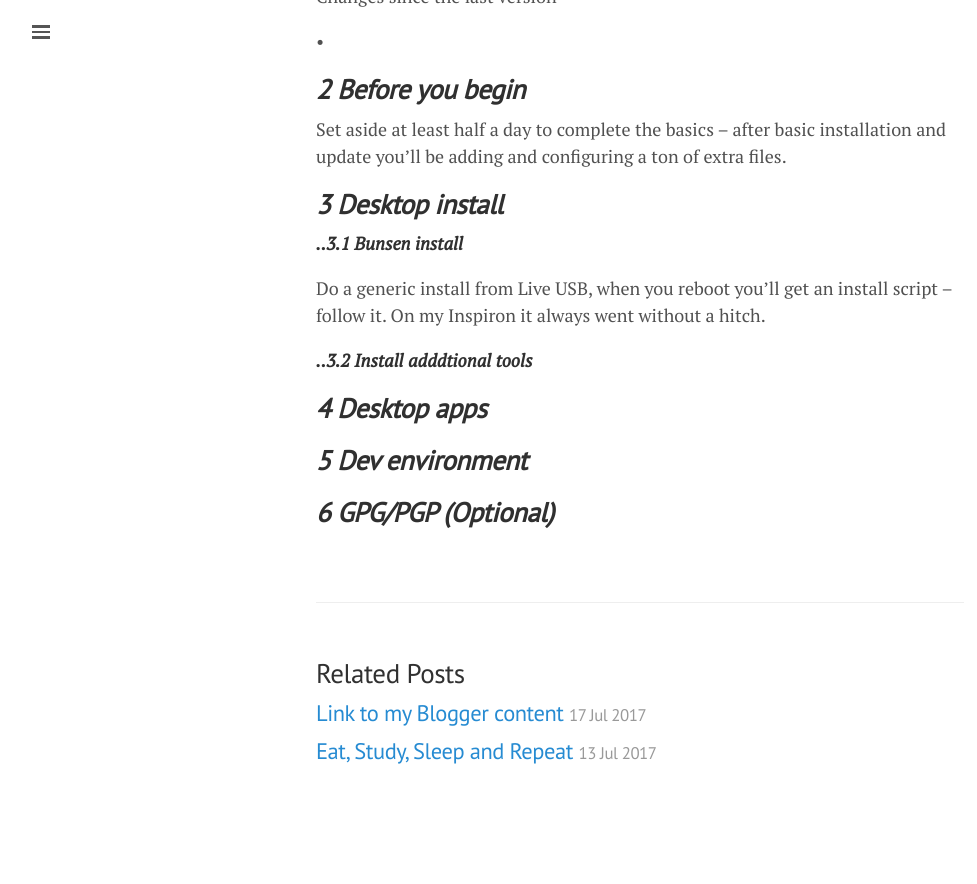
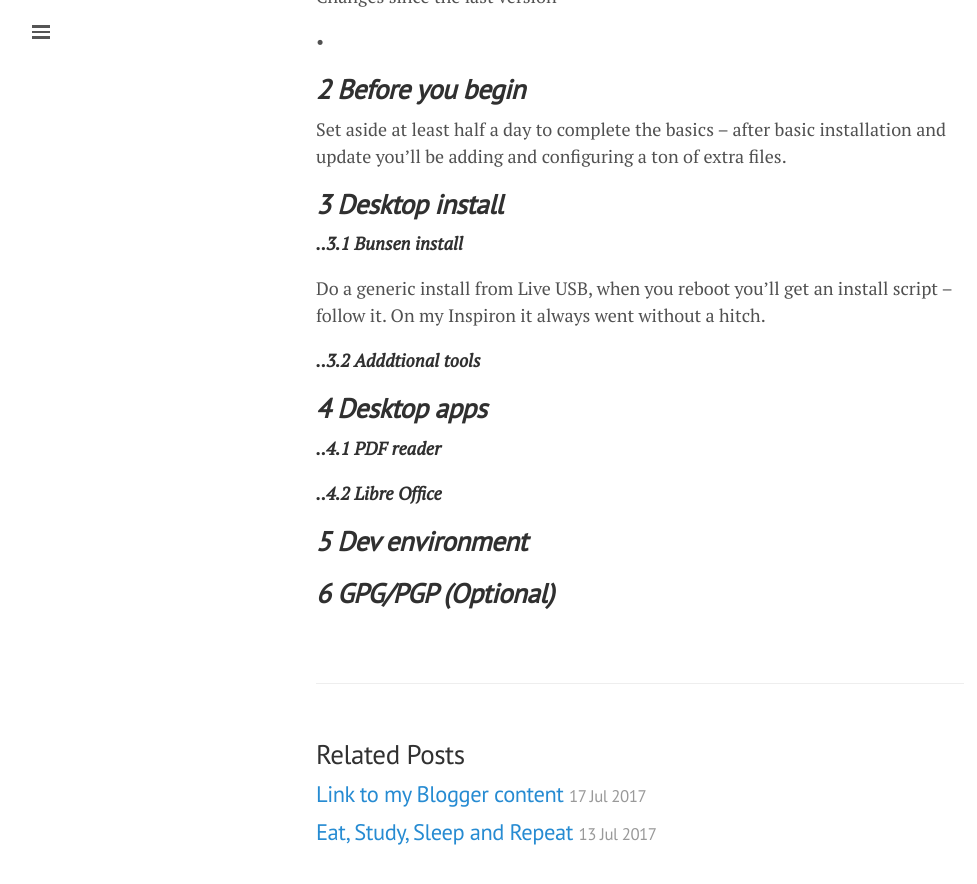
Before and after one commit to lgeurts/lgeurts.github.io, a Jekyll site: the page built from _posts/2017-07-11-bunsenlabs-linux-setup-notes-for dell-inspiron-6000.md, in a window 1280 px wide and 900 px high, scrolled down 1151 px. Shown: the top 884 px of the window, without its empty margins (0-977 px from the left). Built offline with Jekyll 4.4.1, drawn with Linux system fonts in a browser that asks for light colours; nearby versions of some CDN libraries; comment, search, counter and statistics services are not loaded; before the commit the page ends 1970 px from its top, so only the background shows below that.

Commit message:
Update 2017-07-11-bunsenlabs-linux-setup-notes-for dell-inspiron-6000.md

```diff
--- a/_posts/2017-07-11-bunsenlabs-linux-setup-notes-for dell-inspiron-6000.md
+++ b/_posts/2017-07-11-bunsenlabs-linux-setup-notes-for dell-inspiron-6000.md
@@ -37,10 +37,14 @@ Set aside at least half a day to complete the basics – after basic installatio
 
 Do a generic install from Live USB, when you reboot you'll get an install script – follow it. On my Inspiron it always went without a hitch.
 
-***..3.2 Install adddtional tools***
+***..3.2 Adddtional tools***
 
 ***4 Desktop apps***
 --------------------
+
+***..4.1 PDF reader***
+
+***..4.2 Libre Office***
 
 ***5 Dev environment***
 -----------------------
```
